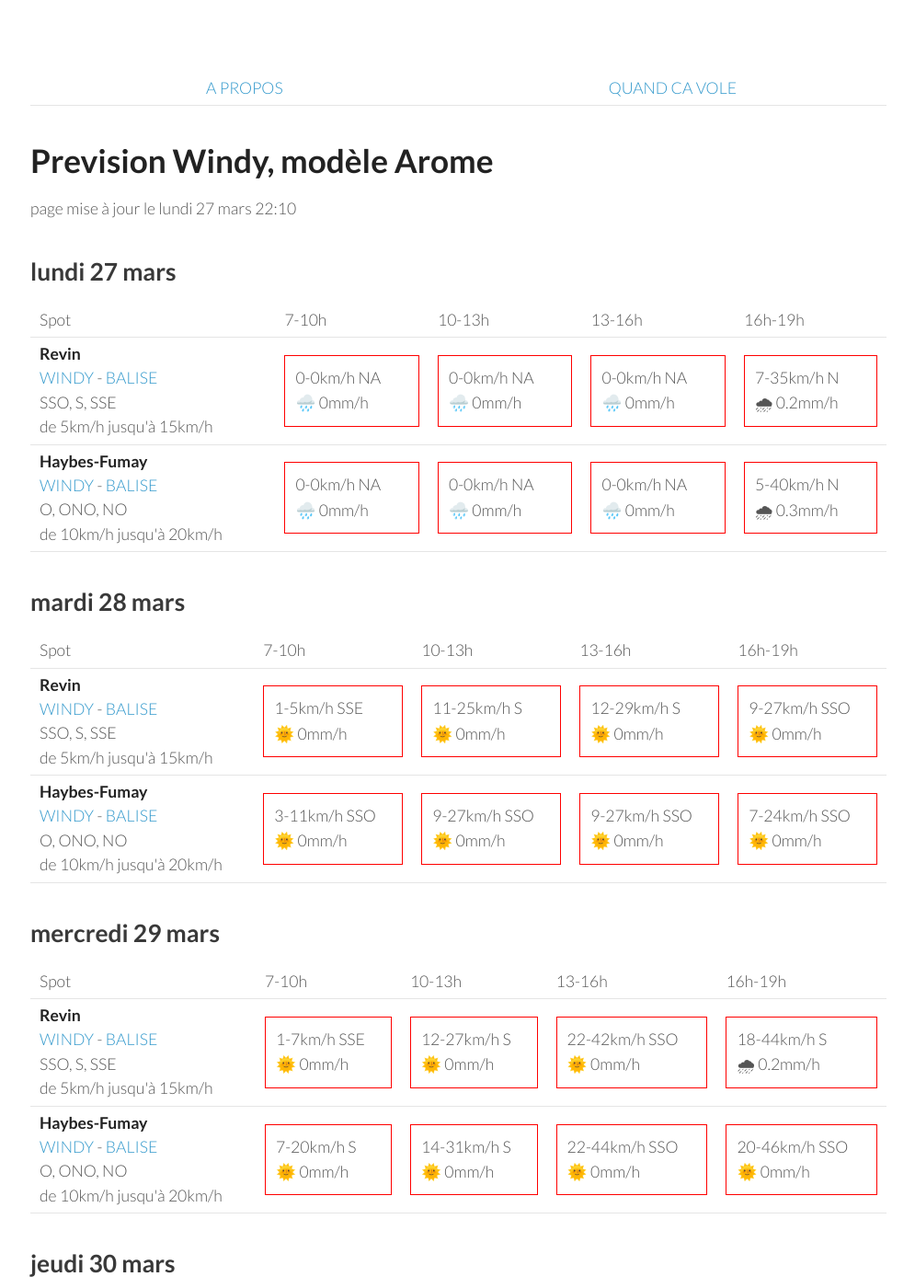
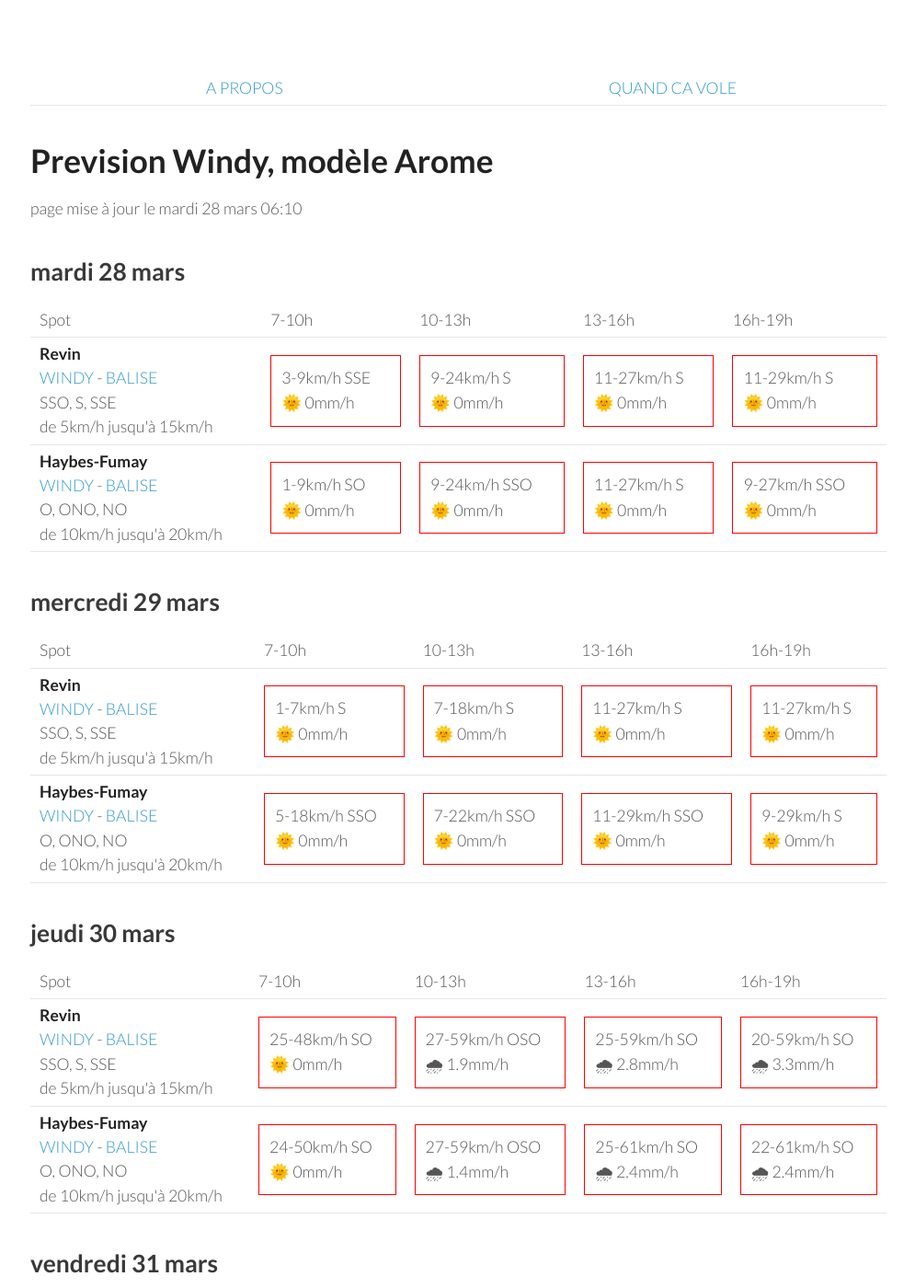
Before and after one commit to parapente-dans-le-nord/parapente-dans-le-nord.github.io, a Jekyll site: the page built from ardennes.markdown, in a window 1280 px wide and 1400 px high. Shown: the whole window at 92% size, without its empty margins (25-1020 px from the left). Built offline with Jekyll 4.4.1, drawn with Linux system fonts in a browser that asks for light colours; some of the changed text lies outside the part shown.

Commit message:
update index.markdown

```diff
--- a/ardennes.markdown
+++ b/ardennes.markdown
@@ -7,42 +7,8 @@ title:  "Tous les spots"
 {: .links}
 
 # Prevision Windy, modèle Arome
-page mise à jour le lundi 27 mars 22:10
+page mise à jour le mardi 28 mars 06:10
 
-## lundi 27 mars
-
-{::nomarkdown}
-<table>
-  <tbody>
-    <tr>
-      <td>Spot</td>
-      <td>7-10h</td>
-      <td>10-13h</td>
-      <td>13-16h</td>
-      <td>16h-19h</td>
-    </tr>
-<tr>
-        <td><strong>Revin</strong><br><a href="https://windy.com/49.948/4.625?49.543,4.625,8">WINDY</a> - <span class=""><a href="http://www.balisemeteo.com/balise.php?idBalise=5019">BALISE</a> </span><br> <span class="vent-favorable">SSO, S, SSE</span><br><span class="force-vent">de 5km/h jusqu'à 15km/h</span> </td>
-
-            <td><div class="not-flyable"><p>0-0km/h NA</p><p>🌧️ 0mm/h</p></div></td>
-            <td><div class="not-flyable"><p>0-0km/h NA</p><p>🌧️ 0mm/h</p></div></td>
-            <td><div class="not-flyable"><p>0-0km/h NA</p><p>🌧️ 0mm/h</p></div></td>
-            <td><div class="not-flyable"><p>7-35km/h N</p><p>🌧 0.2mm/h</p></div></td>
-
-    </tr>
-<tr>
-        <td><strong>Haybes-Fumay</strong><br><a href="https://windy.com/49.998/4.715?49.913,4.738,10">WINDY</a> - <span class=""><a href="http://www.balisemeteo.com/balise.php?idBalise=104">BALISE</a> </span><br> <span class="vent-favorable">O, ONO, NO</span><br><span class="force-vent">de 10km/h jusqu'à 20km/h</span> </td>
-
-            <td><div class="not-flyable"><p>0-0km/h NA</p><p>🌧️ 0mm/h</p></div></td>
-            <td><div class="not-flyable"><p>0-0km/h NA</p><p>🌧️ 0mm/h</p></div></td>
-            <td><div class="not-flyable"><p>0-0km/h NA</p><p>🌧️ 0mm/h</p></div></td>
-            <td><div class="not-flyable"><p>5-40km/h N</p><p>🌧 0.3mm/h</p></div></td>
-
-    </tr>
-
-</tbody>
-</table>
-{:/}
 ## mardi 28 mars
 
 {::nomarkdown}
@@ -58,20 +24,20 @@ page mise à jour le lundi 27 mars 22:10
 <tr>
         <td><strong>Revin</strong><br><a href="https://windy.com/49.948/4.625?49.543,4.625,8">WINDY</a> - <span class=""><a href="http://www.balisemeteo.com/balise.php?idBalise=5019">BALISE</a> </span><br> <span class="vent-favorable">SSO, S, SSE</span><br><span class="force-vent">de 5km/h jusqu'à 15km/h</span> </td>
 
-            <td><div class="not-flyable"><p>1-5km/h SSE</p><p>🌞 0mm/h</p></div></td>
-            <td><div class="not-flyable"><p>11-25km/h S</p><p>🌞 0mm/h</p></div></td>
-            <td><div class="not-flyable"><p>12-29km/h S</p><p>🌞 0mm/h</p></div></td>
-            <td><div class="not-flyable"><p>9-27km/h SSO</p><p>🌞 0mm/h</p></div></td>
+            <td><div class="not-flyable"><p>3-9km/h SSE</p><p>🌞 0mm/h</p></div></td>
+            <td><div class="not-flyable"><p>9-24km/h S</p><p>🌞 0mm/h</p></div></td>
+            <td><div class="not-flyable"><p>11-27km/h S</p><p>🌞 0mm/h</p></div></td>
+            <td><div class="not-flyable"><p>11-29km/h S</p><p>🌞 0mm/h</p></div></td>
 
 
     </tr>
 <tr>
         <td><strong>Haybes-Fumay</strong><br><a href="https://windy.com/49.998/4.715?49.913,4.738,10">WINDY</a> - <span class=""><a href="http://www.balisemeteo.com/balise.php?idBalise=104">BALISE</a> </span><br> <span class="vent-favorable">O, ONO, NO</span><br><span class="force-vent">de 10km/h jusqu'à 20km/h</span> </td>
 
-            <td><div class="not-flyable"><p>3-11km/h SSO</p><p>🌞 0mm/h</p></div></td>
+            <td><div class="not-flyable"><p>1-9km/h SO</p><p>🌞 0mm/h</p></div></td>
+            <td><div class="not-flyable"><p>9-24km/h SSO</p><p>🌞 0mm/h</p></div></td>
+            <td><div class="not-flyable"><p>11-27km/h S</p><p>🌞 0mm/h</p></div></td>
             <td><div class="not-flyable"><p>9-27km/h SSO</p><p>🌞 0mm/h</p></div></td>
-            <td><div class="not-flyable"><p>9-27km/h SSO</p><p>🌞 0mm/h</p></div></td>
-            <td><div class="not-flyable"><p>7-24km/h SSO</p><p>🌞 0mm/h</p></div></td>
 
 
     </tr>
@@ -94,20 +60,20 @@ page mise à jour le lundi 27 mars 22:10
 <tr>
         <td><strong>Revin</strong><br><a href="https://windy.com/49.948/4.625?49.543,4.625,8">WINDY</a> - <span class=""><a href="http://www.balisemeteo.com/balise.php?idBalise=5019">BALISE</a> </span><br> <span class="vent-favorable">SSO, S, SSE</span><br><span class="force-vent">de 5km/h jusqu'à 15km/h</span> </td>
 
-            <td><div class="not-flyable"><p>1-7km/h SSE</p><p>🌞 0mm/h</p></div></td>
-            <td><div class="not-flyable"><p>12-27km/h S</p><p>🌞 0mm/h</p></div></td>
-            <td><div class="not-flyable"><p>22-42km/h SSO</p><p>🌞 0mm/h</p></div></td>
-            <td><div class="not-flyable"><p>18-44km/h S</p><p>🌧 0.2mm/h</p></div></td>
+            <td><div class="not-flyable"><p>1-7km/h S</p><p>🌞 0mm/h</p></div></td>
+            <td><div class="not-flyable"><p>7-18km/h S</p><p>🌞 0mm/h</p></div></td>
+            <td><div class="not-flyable"><p>11-27km/h S</p><p>🌞 0mm/h</p></div></td>
+            <td><div class="not-flyable"><p>11-27km/h S</p><p>🌞 0mm/h</p></div></td>
 
 
     </tr>
 <tr>
         <td><strong>Haybes-Fumay</strong><br><a href="https://windy.com/49.998/4.715?49.913,4.738,10">WINDY</a> - <span class=""><a href="http://www.balisemeteo.com/balise.php?idBalise=104">BALISE</a> </span><br> <span class="vent-favorable">O, ONO, NO</span><br><span class="force-vent">de 10km/h jusqu'à 20km/h</span> </td>
 
-            <td><div class="not-flyable"><p>7-20km/h S</p><p>🌞 0mm/h</p></div></td>
-            <td><div class="not-flyable"><p>14-31km/h S</p><p>🌞 0mm/h</p></div></td>
-            <td><div class="not-flyable"><p>22-44km/h SSO</p><p>🌞 0mm/h</p></div></td>
-            <td><div class="not-flyable"><p>20-46km/h SSO</p><p>🌞 0mm/h</p></div></td>
+            <td><div class="not-flyable"><p>5-18km/h SSO</p><p>🌞 0mm/h</p></div></td>
+            <td><div class="not-flyable"><p>7-22km/h SSO</p><p>🌞 0mm/h</p></div></td>
+            <td><div class="not-flyable"><p>11-29km/h SSO</p><p>🌞 0mm/h</p></div></td>
+            <td><div class="not-flyable"><p>9-29km/h S</p><p>🌞 0mm/h</p></div></td>
 
 
     </tr>
@@ -130,20 +96,20 @@ page mise à jour le lundi 27 mars 22:10
 <tr>
         <td><strong>Revin</strong><br><a href="https://windy.com/49.948/4.625?49.543,4.625,8">WINDY</a> - <span class=""><a href="http://www.balisemeteo.com/balise.php?idBalise=5019">BALISE</a> </span><br> <span class="vent-favorable">SSO, S, SSE</span><br><span class="force-vent">de 5km/h jusqu'à 15km/h</span> </td>
 
-            <td><div class="not-flyable"><p>22-42km/h SO</p><p>🌞 0mm/h</p></div></td>
-            <td><div class="not-flyable"><p>24-53km/h OSO</p><p>🌧 2.2mm/h</p></div></td>
-            <td><div class="not-flyable"><p>25-55km/h OSO</p><p>🌧 1.6mm/h</p></div></td>
-            <td><div class="not-flyable"><p>25-61km/h SO</p><p>🌧 1mm/h</p></div></td>
+            <td><div class="not-flyable"><p>25-48km/h SO</p><p>🌞 0mm/h</p></div></td>
+            <td><div class="not-flyable"><p>27-59km/h OSO</p><p>🌧 1.9mm/h</p></div></td>
+            <td><div class="not-flyable"><p>25-59km/h SO</p><p>🌧 2.8mm/h</p></div></td>
+            <td><div class="not-flyable"><p>20-59km/h SO</p><p>🌧 3.3mm/h</p></div></td>
 
 
     </tr>
 <tr>
         <td><strong>Haybes-Fumay</strong><br><a href="https://windy.com/49.998/4.715?49.913,4.738,10">WINDY</a> - <span class=""><a href="http://www.balisemeteo.com/balise.php?idBalise=104">BALISE</a> </span><br> <span class="vent-favorable">O, ONO, NO</span><br><span class="force-vent">de 10km/h jusqu'à 20km/h</span> </td>
 
-            <td><div class="not-flyable"><p>22-46km/h SO</p><p>🌞 0mm/h</p></div></td>
-            <td><div class="not-flyable"><p>24-55km/h OSO</p><p>🌧 2.6mm/h</p></div></td>
-            <td><div class="not-flyable"><p>25-57km/h SO</p><p>🌧 1.5mm/h</p></div></td>
-            <td><div class="not-flyable"><p>22-61km/h SO</p><p>🌧 0.4mm/h</p></div></td>
+            <td><div class="not-flyable"><p>24-50km/h SO</p><p>🌞 0mm/h</p></div></td>
+            <td><div class="not-flyable"><p>27-59km/h OSO</p><p>🌧 1.4mm/h</p></div></td>
+            <td><div class="not-flyable"><p>25-61km/h SO</p><p>🌧 2.4mm/h</p></div></td>
+            <td><div class="not-flyable"><p>22-61km/h SO</p><p>🌧 2.4mm/h</p></div></td>
 
 
     </tr>
@@ -166,8 +132,8 @@ page mise à jour le lundi 27 mars 22:10
 <tr>
         <td><strong>Revin</strong><br><a href="https://windy.com/49.948/4.625?49.543,4.625,8">WINDY</a> - <span class=""><a href="http://www.balisemeteo.com/balise.php?idBalise=5019">BALISE</a> </span><br> <span class="vent-favorable">SSO, S, SSE</span><br><span class="force-vent">de 5km/h jusqu'à 15km/h</span> </td>
 
-            <td><div class="not-flyable"><p>31-62km/h S</p><p>🌧 2.8mm/h</p></div></td>
-            <td><div class="not-flyable"><p>33-68km/h SSO</p><p>🌧 8mm/h</p></div></td>
+            <td><div class="not-flyable"><p>35-64km/h S</p><p>🌧 3.4mm/h</p></div></td>
+            <td><div class="not-flyable"><p>38-81km/h SSO</p><p>🌧 3.3mm/h</p></div></td>
             <td><div class="not-flyable"><p>38-77km/h SO</p><p>🌧 5mm/h</p></div></td>
             <td><div class="not-flyable"><p>38-87km/h OSO</p><p>🌧 3.3mm/h</p></div></td>
 
@@ -176,8 +142,8 @@ page mise à jour le lundi 27 mars 22:10
 <tr>
         <td><strong>Haybes-Fumay</strong><br><a href="https://windy.com/49.998/4.715?49.913,4.738,10">WINDY</a> - <span class=""><a href="http://www.balisemeteo.com/balise.php?idBalise=104">BALISE</a> </span><br> <span class="vent-favorable">O, ONO, NO</span><br><span class="force-vent">de 10km/h jusqu'à 20km/h</span> </td>
 
-            <td><div class="not-flyable"><p>31-68km/h S</p><p>🌧 2.5mm/h</p></div></td>
-            <td><div class="not-flyable"><p>33-72km/h SSO</p><p>🌧 7mm/h</p></div></td>
+            <td><div class="not-flyable"><p>35-66km/h S</p><p>🌧 2.8mm/h</p></div></td>
+            <td><div class="not-flyable"><p>37-81km/h SSO</p><p>🌧 2.3mm/h</p></div></td>
             <td><div class="not-flyable"><p>38-77km/h SO</p><p>🌧 5mm/h</p></div></td>
             <td><div class="not-flyable"><p>37-90km/h OSO</p><p>🌧 3.3mm/h</p></div></td>
 
```
